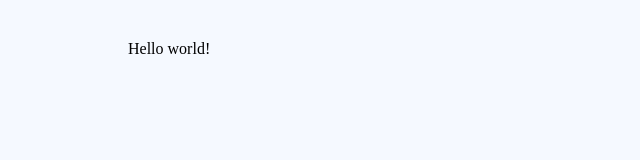
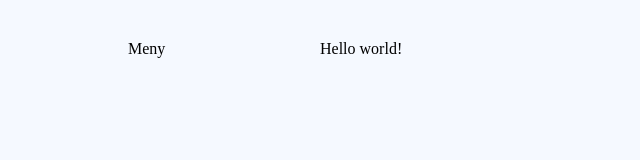
Before and after one commit to glokalab/glokala.se, a plain HTML site: page index.html in a window 1280 px wide. Shown: the whole page, without its empty margins (0-640 px from the left). Drawn offline with Linux system fonts and the light colour scheme.

Commit message:
Update index.html

```diff
--- a/index.html
+++ b/index.html
@@ -22,7 +22,7 @@
 </head>
 <body bgcolor="#F5F9FF">
   <div class="container">
-    <div class="col-1"></div>
+    <div class="col-1">Meny</div>
     <div class="col-3">Hello world!</div>
   </div>
 </body>
```
